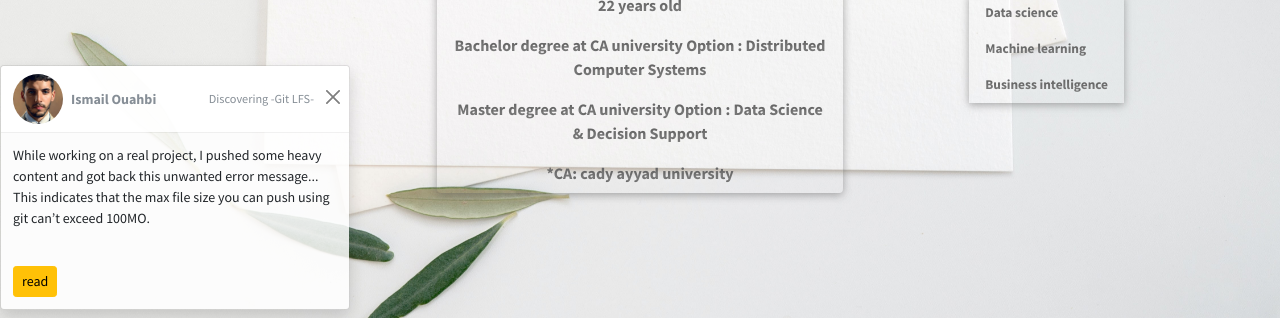
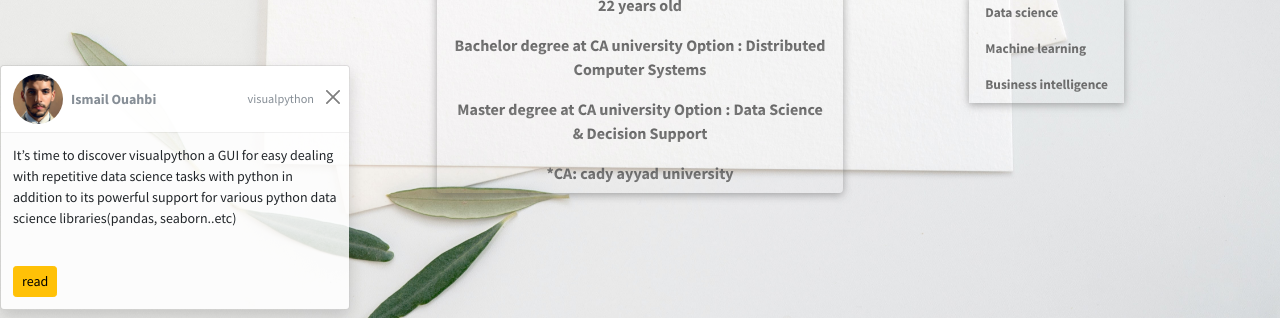
Before and after one commit to ismailouahbi/ismailouahbi.github.io, a website with bundled scripts: page index.html in a window 1280 px wide. Shown: the part 479-797 px from the top of the page. Built offline with nearby package versions, Linux system fonts and the light colour scheme; a script that the page names is missing.

Commit message:
adding new article

```diff
--- a/index.html
+++ b/index.html
@@ -110,7 +110,7 @@ discover my portfolio , know about me and donwload my resume now "
           width="50"
           height="50"
         /><strong class="me-auto">Ismail Ouahbi</strong
-        ><small>Discovering -Git LFS-</small
+        ><small>visualpython</small
         ><button
           class="btn-close ms-2 mb-1 close"
           data-bs-dismiss="toast"
@@ -118,14 +118,12 @@ discover my portfolio , know about me and donwload my resume now "
       </div>
       <div class="toast-body" role="alert">
         <p id="motivational-speech">
-          While working on a real project, I pushed some heavy content and got
-          back this unwanted error message... This indicates that the max file
-          size you can push using git can’t exceed 100MO.
+          It’s time to discover visualpython a GUI for easy dealing with repetitive data science tasks with python in addition to its powerful support for various python data science libraries(pandas, seaborn..etc)
         </p>
         <br />
         <a
           class="btn btn-sm btn-warning"
-          href="https://medium.com/@ismailouahbi/discovering-git-lfs-26edf10d9179"
+          href="https://ismailouahbi.medium.com/visualpython-27c2de0a2ff1"
           target="_blank"
           >read</a
         >
```
